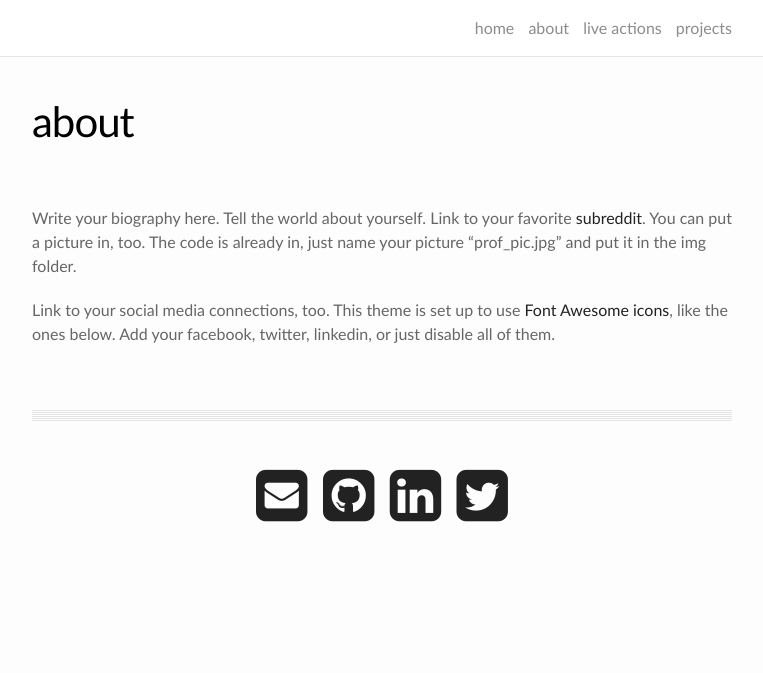
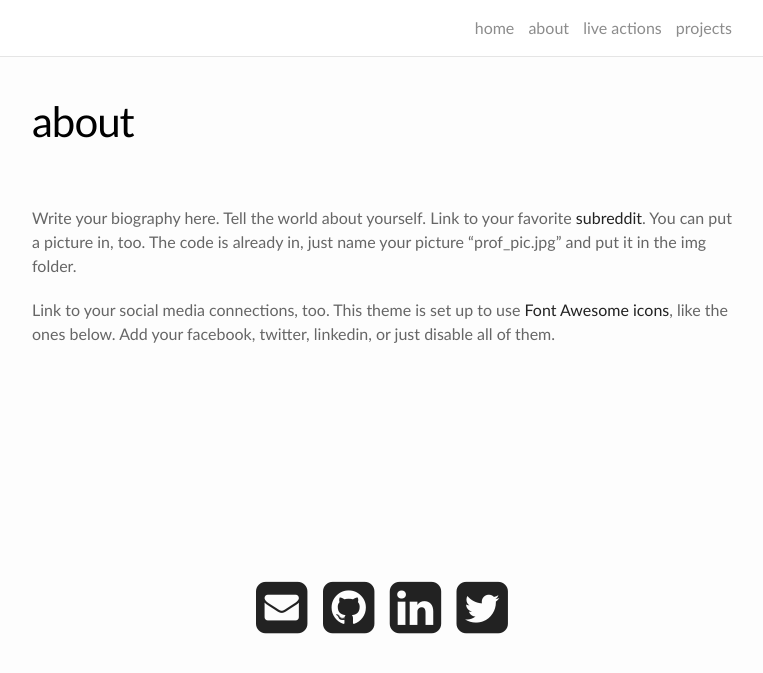
Before and after one commit to martindisley/martindisley.github.io, a Jekyll site: the page built from about.md, in a window 1280 px wide. Shown: the top 673 px of the page, without its empty margins (258-1021 px from the left). Built offline with Jekyll 4.4.1, drawn with Linux system fonts in a browser that asks for light colours; nearby versions of some CDN libraries.

Commit message:
about edit 03

```diff
--- a/about.md
+++ b/about.md
@@ -13,13 +13,14 @@ Link to your social media connections, too. This theme is set up to use <a href=
 
 
 <br/>
-<hr/>
-<hr/>
-<hr/>
-<hr/>
-<hr/>
-<hr/>
 <br/>
+<br/>
+<br/>
+<br/>
+<br/>
+<br/>
+<br/>
+
 
 <span class="contacticon center">
 	<a href="mailto:martin_disley@icloud.com"><i class="fa fa-envelope-square"></i></a>
```
